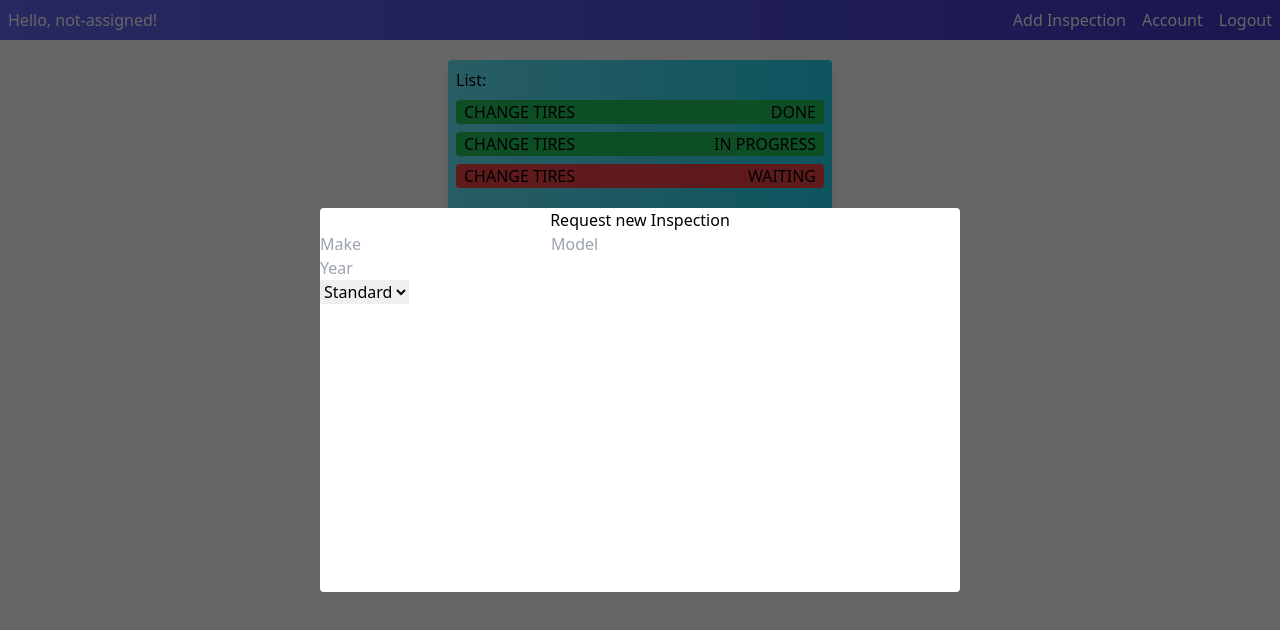
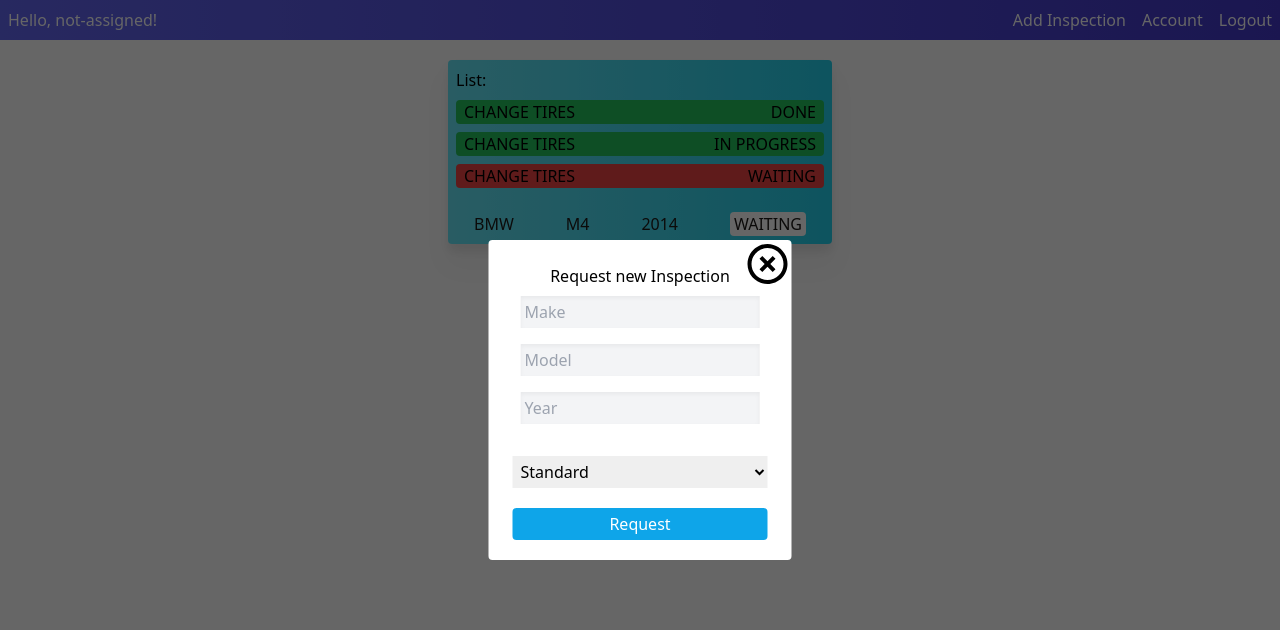
Before and after one commit to SzymanskiFilip/car-inspection-management, a React (Create React App) app in the folder frontend/: page /inspections in a window 1280 px wide. Shown: the top 630 px of the page. Built offline with nearby package versions, Linux system fonts and the light colour scheme.

Commit message:
declared file modules, added cross svg in the top right corner of inspection card

```diff
--- a/frontend/src/Components/AddInspectionWindow.tsx
+++ b/frontend/src/Components/AddInspectionWindow.tsx
@@ -1,3 +1,5 @@
+import svg from "../images/cross.svg";
+
 interface props {
     windowTrigger: Boolean;
     setWindowTrigger: (setWindowTrigger: boolean) => void;
@@ -6,27 +8,37 @@ interface props {
 function AddInspectionWindow({windowTrigger, setWindowTrigger}: props): JSX.Element {
 
     const options: string[] = ["Standard", "Premium", "Sport"];
-    const listItems = options.map((option) => {
-        <option value={option}>hi</option>
-    });
+
+    function handleChoice(event: any){
+        console.log(event.target.value);
+        setWindowTrigger(event.target.value);
+    }
 
     return(
-        <div className="inspection-window h-96">
+        <div className="inspection-window h-80 flex flex-col px-6 py-6">
+
+            <div className="absolute top-0 right-0">
+                <img src={svg} alt="" />
+            </div>
             <h1 className="text-center">Request new Inspection</h1>
-            <input type="text" placeholder="Make"/>
-            <input type="text" placeholder="Model"/>
-            <input type="text" placeholder="Year"/>
+            <input type="text" placeholder="Make" className="request-field"/>
+            <input type="text" placeholder="Model" className="request-field"/>
+            <input type="text" placeholder="Year" className="request-field"/>
             <br/>
 
-            <select>
+            <select className="px-1 py-1 outline-0" onChange={handleChoice}>
                 {
                     options.map(option => {
                         return(
-                           <option value={option}>{option}</option>
+                           <option value={option} className="px-1 py-1">{option}</option>
                         )
                     })
                 }
             </select>
+
+            <button className="bg-sky-500 rounded text-white py-1 my-5 hover:shadow-2xl hover:bg-sky-400
+                transition duration-150
+            ">Request</button>
         </div>
     )
 }
--- /dev/null
+++ b/frontend/src/custom.d.ts
@@ -0,0 +1,5 @@
+declare module "*.jpg";
+declare module "*.png";
+declare module "*.jpeg";
+declare module "*.gif";
+declare module "*.svg";
--- a/frontend/src/index.css
+++ b/frontend/src/index.css
@@ -85,3 +85,7 @@
     @apply absolute top-1/2 left-1/2 transform -translate-x-1/2 -translate-y-1/2;
     @apply bg-white rounded;
 }
+
+.request-field{
+    @apply mx-2 my-2 px-1 py-1 outline-0 shadow-inner bg-gray-100;
+}
```
Also changed, not shown: frontend/src/images/cross.png (added), frontend/src/images/cross.svg (added).
